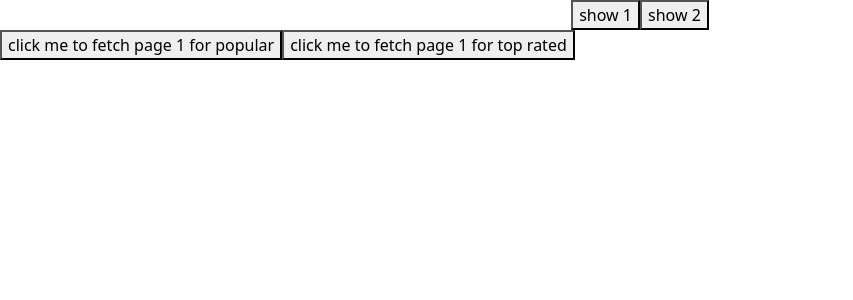
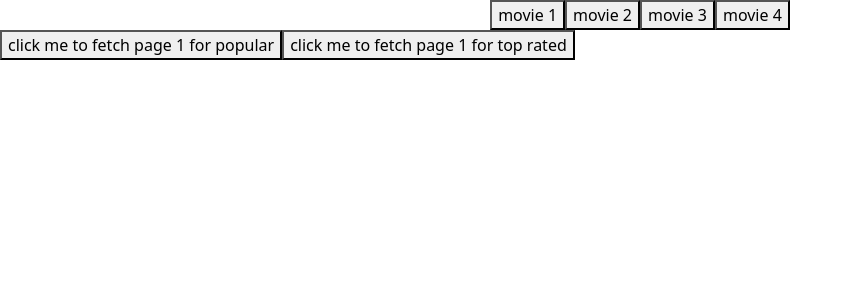
Before and after one commit to LunaHuang123/movie_list_app, a React (Create React App) app in the folder movie_list/: page / in a window 1280 px wide. Shown: the top 300 px of the page, without its empty margins (0-853 px from the left). Built offline with nearby package versions, Linux system fonts and the light colour scheme.

Commit message:
Fixed some warning, added some testing items

```diff
--- a/movie_list/src/App.js
+++ b/movie_list/src/App.js
@@ -2,15 +2,21 @@ import './App.css';
 import MovieModal from './components/movie_modal';
 import { useState } from 'react';
 import 'bootstrap/dist/css/bootstrap.min.css';
-function App() { //simulating multiple MovieCard components here
+function App() { //simulating multiple MovieCard components here, they should share the same modal component
   const [showOption,setShow] = useState({show:false,movieID:null});
   return (
     <div className="App">
       <button onClick={()=>{setShow({show:true,movieID:2})}}>{/*should receive ID from props.movieID*/}
-        show 1
+        movie 1
       </button>
       <button onClick={()=>{setShow({show:true,movieID:278})}}>{/*should receive ID from props.movieID*/}
-        show 2
+        movie 2
+      </button>
+      <button onClick={()=>{setShow({show:true,movieID:573})}}>{/*should receive ID from props.movieID*/}
+        movie 3
+      </button>
+      <button onClick={()=>{setShow({show:true,movieID:3})}}>{/*should receive ID from props.movieID*/}
+        movie 4
       </button>
       <MovieModal showOption={showOption} setShow={setShow}/>
     </div>
--- a/movie_list/src/components/detail_page.jsx
+++ b/movie_list/src/components/detail_page.jsx
@@ -8,7 +8,7 @@ import STATUS_TYPE from '../reducers/statusTypes';
 function DetailPage(props) {
   useEffect(() => {
     props.fetchMovieDetail(props.movieID);
-  }, [props.movieID]);
+  }, [props]);
   if(props.status !== STATUS_TYPE.success){
     return(<header>Loading...</header>);
   }
@@ -16,10 +16,10 @@ function DetailPage(props) {
     <div className='detailPage' style={{ backgroundImage: 'url(' + baseUrl + props.data.backdrop_path + ')', backgroundSize: 'cover' }}>
         <img id="dp_poster" src={baseUrl+props.data.poster_path} alt={''}/>
         <div id="dp_title">{props.data.title}</div>
-        {props.data.genres && <ul>{props.data.genres.map(genre => (<li>{genre.name}</li>))}</ul>}
+        {props.data.genres && <ul>{props.data.genres.map(genre => (<li key={genre.id}>{genre.name}</li>))}</ul>}
         <div id="dp_overview">Overview: {props.data.overview}</div>
         <div id="dp_release_date">Release Date: {props.data.release_date}</div>
-        {props.data.production_companies && <ul>Production Companies:{props.data.production_companies.map(company => (<li>{company.name}</li>))}</ul>}
+        {props.data.production_companies && <ul>Production Companies:{props.data.production_companies.map(company => (<li key={company.name}>{company.name}</li>))}</ul>}
     </div>
   )
 }
```
